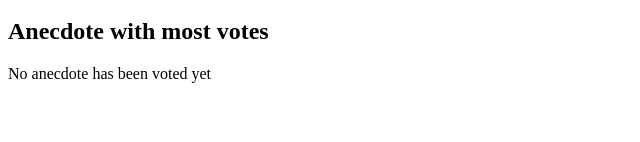
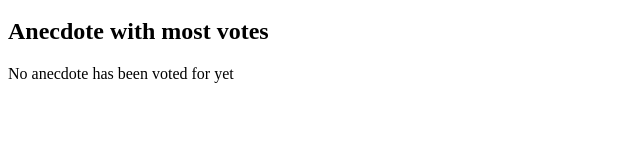
Before and after one commit to anastasiia-avdeeva/FullStackOpen, a React app in the folder part1/anecdotes/: page / in a window 1280 px wide. Shown: the part 158-300 px from the top of the page, without its empty margins (0-640 px from the left). Built offline with nearby package versions, Linux system fonts and the light colour scheme; the HTML template or start-up script is replaced by a standard one.

Commit message:
small changes in text for most voted anecdote in app

```diff
--- a/part1/anecdotes/src/App.jsx
+++ b/part1/anecdotes/src/App.jsx
@@ -52,7 +52,7 @@ const App = () => {
         {findsIfAnyVotes() ? (
           <p>{anecdotes[findMostVoted()]}</p>
         ) : (
-          <p>No anecdote has been voted yet</p>
+          <p>No anecdote has been voted for yet</p>
         )}
       </div>
     </>
--- a/part1/anecdotes/src/main.jsx
+++ b/part1/anecdotes/src/main.jsx
@@ -1,4 +1,5 @@
-import { createRoot } from "react-dom/client";
+// import { createRoot } from "react-dom/client";
+import ReactDOM from "react-dom/client";
 import App from "./App.jsx";
 
-createRoot(document.getElementById("root")).render(<App />);
+ReactDOM.createRoot(document.getElementById("root")).render(<App />);
```
